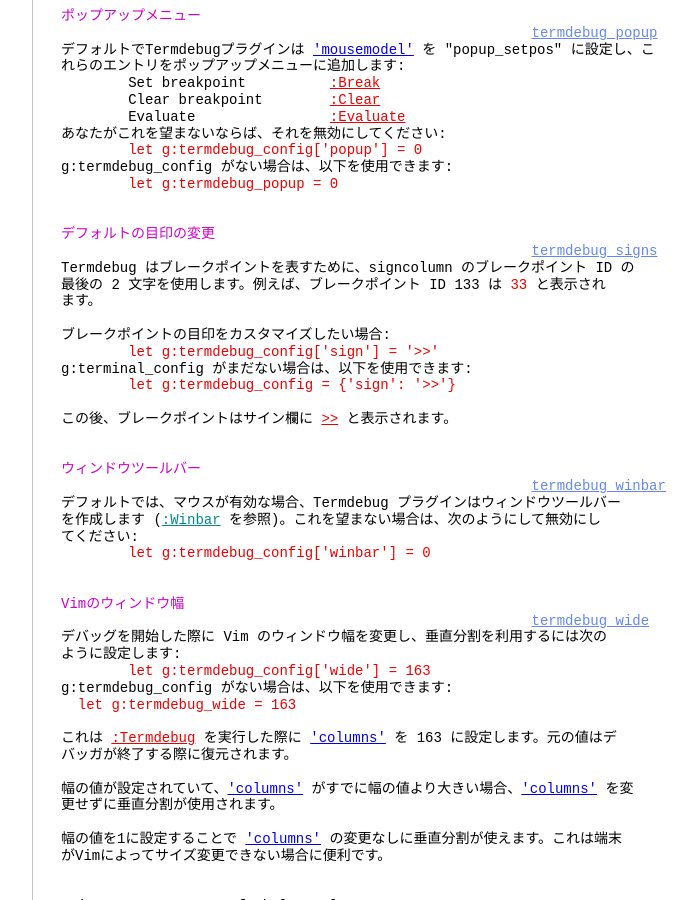
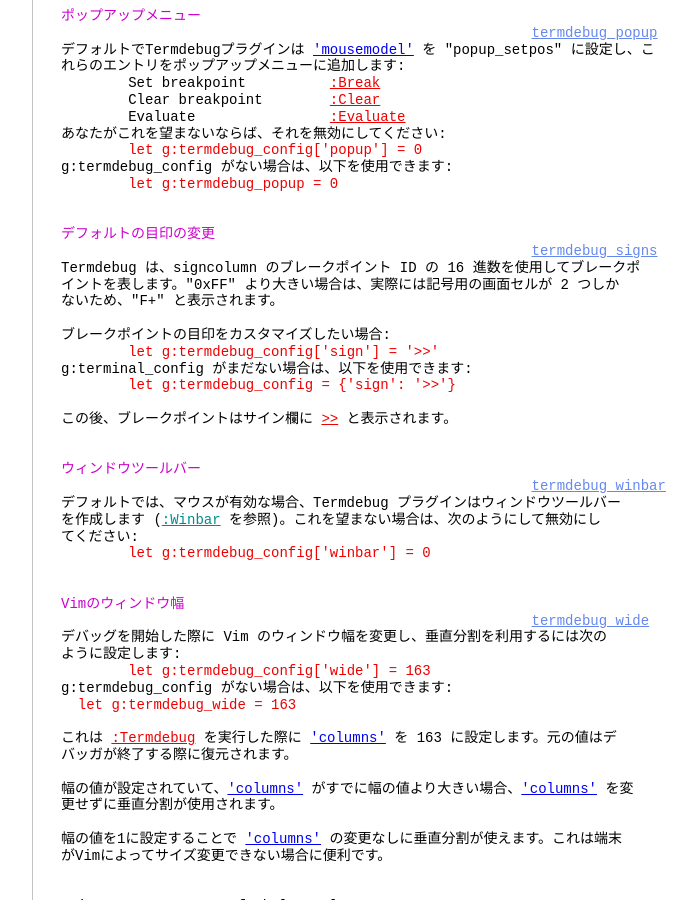
Before and after one commit to vim-jp/vimdoc-ja, a Jekyll site: the page built from terminal.html, in a window 1280 px wide and 900 px high, scrolled down 26428 px. Shown: the whole window, without its empty margins (340-1036 px from the left). Built offline with Jekyll 4.4.1, drawn with Linux system fonts in a browser that asks for light colours; nearby versions of some CDN libraries; comment, search, counter and statistics services are not loaded.

Commit message:
Generated by GitHub workflow 6864964076
https://github.com/vim-jp/vimdoc-ja-working/actions/runs/6864964076

```diff
--- a/terminal.html
+++ b/terminal.html
@@ -1579,9 +1579,9 @@ g:termdebug_config がない場合は、以下を使用できます:<br>
 <br>
 <span class="PreProc">デフォルトの目印の変更</span><br>
 &nbsp;&nbsp;&nbsp;&nbsp;&nbsp;&nbsp;&nbsp;&nbsp;&nbsp;&nbsp;&nbsp;&nbsp;&nbsp;&nbsp;&nbsp;&nbsp;&nbsp;&nbsp;&nbsp;&nbsp;&nbsp;&nbsp;&nbsp;&nbsp;&nbsp;&nbsp;&nbsp;&nbsp;&nbsp;&nbsp;&nbsp;&nbsp;&nbsp;&nbsp;&nbsp;&nbsp;&nbsp;&nbsp;&nbsp;&nbsp;&nbsp;&nbsp;&nbsp;&nbsp;&nbsp;&nbsp;&nbsp;&nbsp;&nbsp;&nbsp;&nbsp;&nbsp;&nbsp;&nbsp;&nbsp;&nbsp;<a class="Constant" href="terminal.html#termdebug_signs" name="termdebug_signs">termdebug_signs</a><br>
-Termdebug はブレークポイントを表すために、signcolumn のブレークポイント ID の<br>
-最後の 2 文字を使用します。例えば、ブレークポイント ID 133 は&nbsp;<span class="Comment">33</span>&nbsp;と表示され<br>
-ます。<br>
+Termdebug は、signcolumn のブレークポイント ID の 16 進数を使用してブレークポ<br>
+イントを表します。&quot;0xFF&quot; より大きい場合は、実際には記号用の画面セルが 2 つしか<br>
+ないため、&quot;F+&quot; と表示されます。<br>
 <br>
 ブレークポイントの目印をカスタマイズしたい場合:<br>
 <div class="helpExample">&nbsp;&nbsp;&nbsp;&nbsp;&nbsp;&nbsp;&nbsp;&nbsp;let g:termdebug_config['sign'] = '&gt;&gt;'</div>
```
